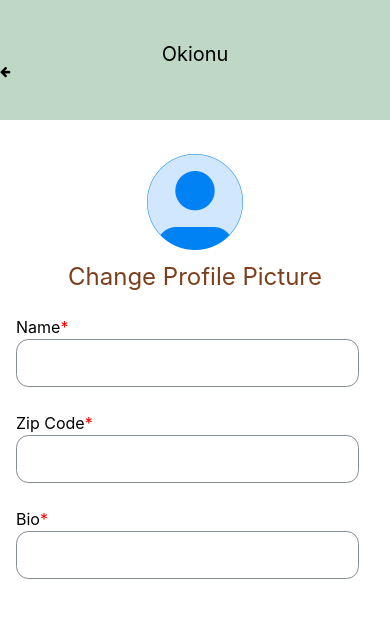
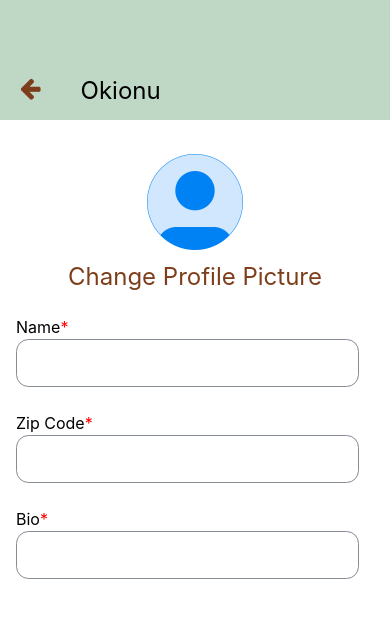
Before and after one commit to tony-shifflett/equalithon, a React Native app: screen / in a window 390 px wide. Shown: the top 618 px of the page. Built offline with nearby package versions, Linux system fonts and the light colour scheme.

Commit message:
modified styling

```diff
--- a/components/headers/BackHeaderGreen.js
+++ b/components/headers/BackHeaderGreen.js
@@ -1,12 +1,15 @@
 import React from 'react';
 import { View, Text, StyleSheet } from 'react-native'
-import Icon from 'react-native-vector-icons/dist/FontAwesome'
+import Icon from 'react-native-vector-icons/dist/FontAwesome';
+
 
 const BackHeaderGreen = ({title}) => {
   return (
     <View style={styles.header}>
-        <Text style={styles.text}>{title}</Text>
-        <Icon name="arrow-left"/>
+        <View style={styles.container}>
+            <Icon style={styles.icon} name='arrow-left'/>
+            <Text style={styles.text}>{title}</Text>
+        </View>
     </View>
   )
 }
@@ -19,15 +22,28 @@ const styles = StyleSheet.create({
     header: {
         height: 120,
         backgroundColor: '#BFD8C6',
-        borderBottomRadius: 120/2,
         alignContent:'center',
         justifyContent: 'center',
     },
+    container:{
+        flexDirection: 'row',
+        width: "100%",
+        alignContent: 'center',
+        alignSelf: 'center',
+        paddingTop: 60,
+
+    },
     text: {
         color: 'black',
-        fontSize: 20,
-        textAlign: 'center',
+        fontSize: 24,
+        paddingLeft: 20,
     },
+    icon: {
+        fontSize: 24,
+        paddingRight: 20,
+        paddingLeft: 20,
+        color: '#7D3F1B'
+    }
 })
 
 export default BackHeaderGreen
```
